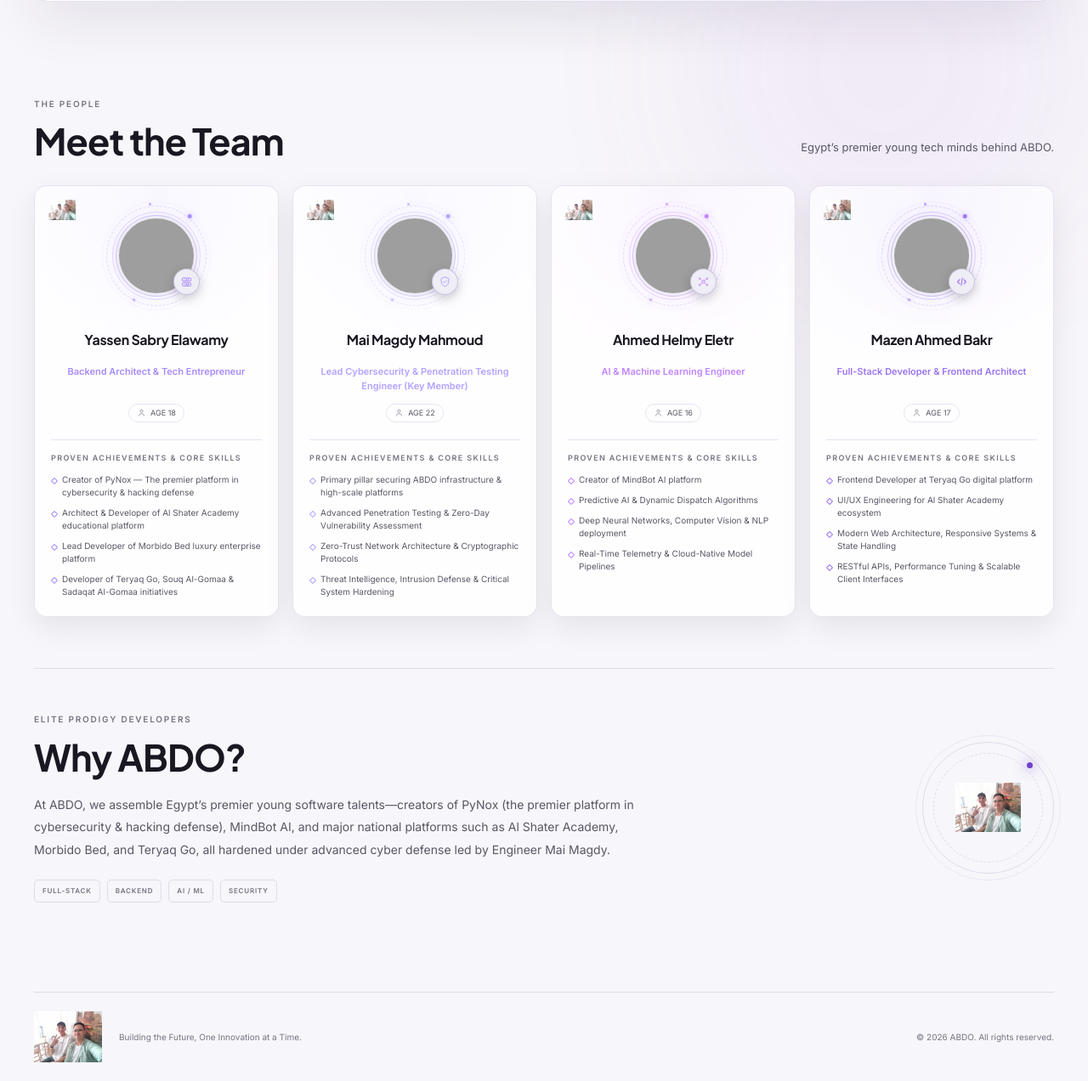
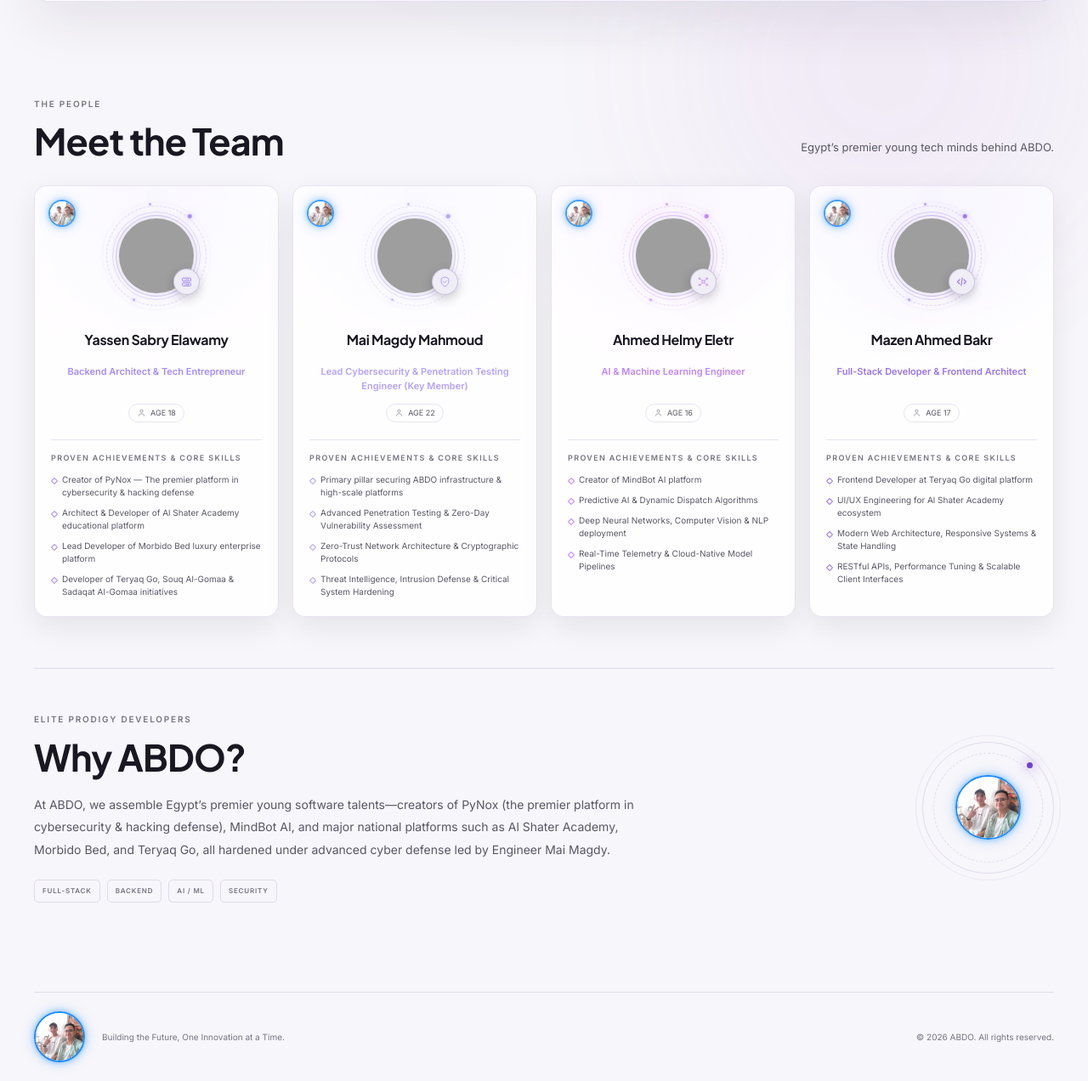
Before and after one commit to mazen7828/devzix, a plain HTML site: page index.html in a window 1280 px wide. Shown: the part 881-2153 px from the top of the page at 85% size. Drawn offline with Linux system fonts and the light colour scheme; grey boxes are pictures that could not be loaded; a web font is replaced by a local one.

Commit message:
update all files

```diff
--- a/css/style.css
+++ b/css/style.css
@@ -267,3 +267,14 @@ html[lang="ar"] .lang-btn[data-lang="ar"],html[lang="en"] .lang-btn[data-lang="e
 body:not(.light-mode) .lang-thumb{background:color-mix(in srgb,var(--accent-color) 90%,#000)}
 .member-anchor{position:relative;top:-100px;display:block;visibility:hidden;height:0;pointer-events:none}
 .team-card:target{outline:2px solid var(--accent-bright);outline-offset:4px;box-shadow:0 0 32px color-mix(in srgb,var(--accent-bright) 45%,transparent)}
+.logo,.hero-logo,.team-card-logo,.orbit-logo{aspect-ratio:1;border:2px solid #1688ff;border-radius:50%;object-fit:cover;animation:logo-blue-ring 2.4s ease-in-out infinite}
+.logo{width:44px;height:44px}
+.footer-brand .logo{width:60px;height:60px}
+.team-card-logo{width:32px;height:32px}
+.hero-logo{animation:hero-emblem-float 6s ease-in-out infinite,logo-blue-ring 2.4s ease-in-out infinite}
+.hero-visual-mobile .hero-logo{animation:hero-emblem-float-row 6s ease-in-out infinite,logo-blue-ring 2.4s ease-in-out infinite}
+.orbit-logo{height:auto}
+.hero-visual-mobile .hero-logo,.orbit-badge-inner .orbit-logo{object-fit:cover}
+@keyframes logo-blue-ring{0%,100%{border-color:#1688ff;box-shadow:0 0 7px rgba(22,136,255,.55),0 0 16px rgba(22,136,255,.22)}50%{border-color:#67d8ff;box-shadow:0 0 13px rgba(103,216,255,.85),0 0 28px rgba(22,136,255,.5)}}
+@media(max-width:680px){.brand:not(.footer-brand) .logo{width:38px;height:38px}.team-card-logo{width:26px;height:26px}}
+@media(prefers-reduced-motion:reduce){.logo,.hero-logo,.team-card-logo,.orbit-logo{animation:none}}
```
